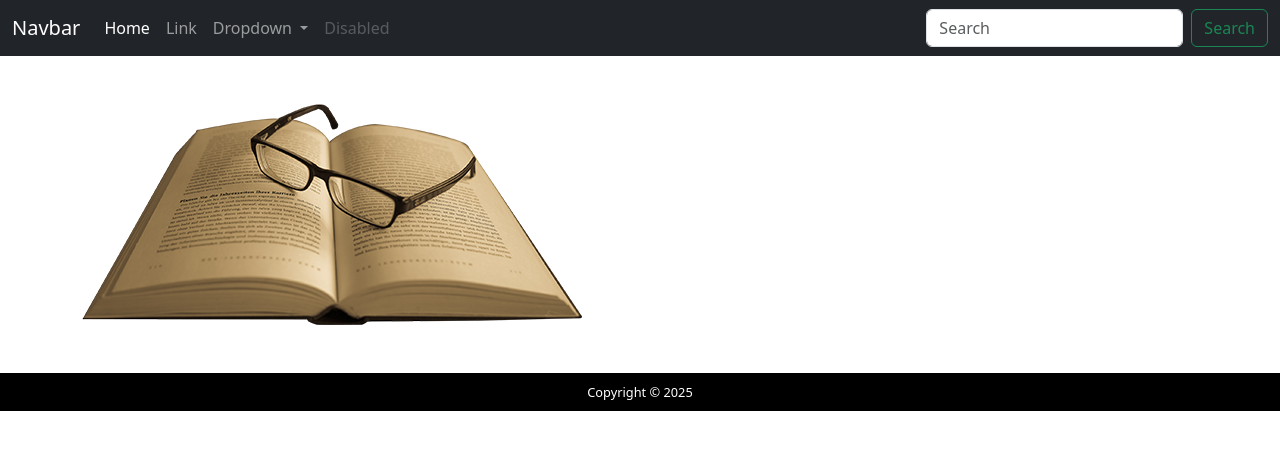
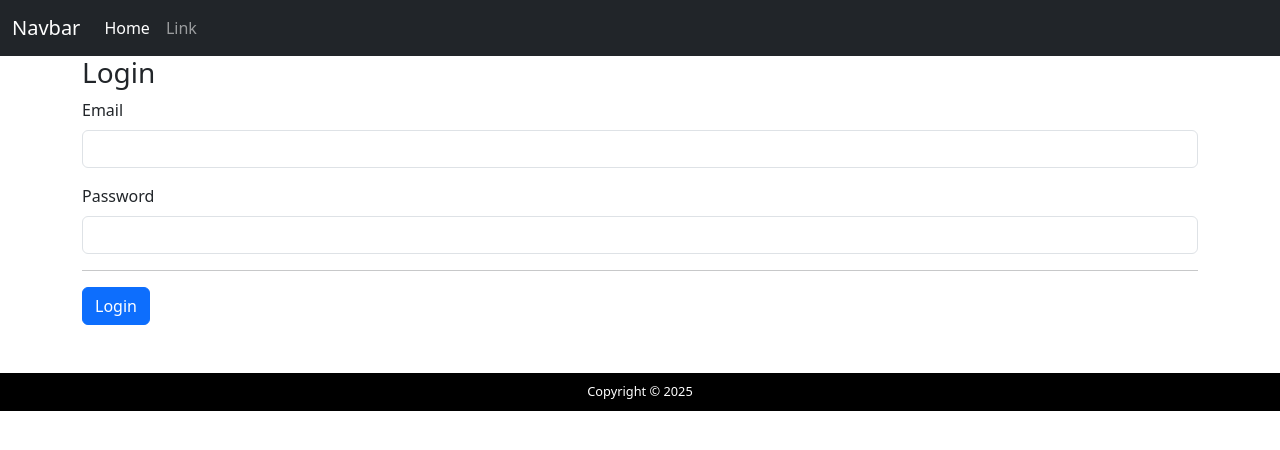
Before and after one commit to BabaykaBo/book-vue, a Vue app: page /login in a window 1280 px wide. Shown: the top 450 px of the page. Built offline with nearby package versions, Linux system fonts and the light colour scheme.

Commit message:
created login form

```diff
--- a/package.json
+++ b/package.json
@@ -9,7 +9,8 @@
   },
   "dependencies": {
     "core-js": "^3.8.3",
-    "vue": "^3.2.13"
+    "vue": "^3.2.13",
+    "vue-router": "^4.5.0"
   },
   "devDependencies": {
     "@babel/core": "^7.12.16",
--- a/src/App.vue
+++ b/src/App.vue
@@ -1,24 +1,22 @@
 <template>
   <Header />
-  <Body />
+  <div>
+    <router-view />
+  </div>
   <Footer />
 </template>
 
 <script>
 import Header from "./components/Header.vue"
-import Body from "./components/Body.vue"
 import Footer from "./components/Footer.vue"
 
 export default {
   name: 'App',
   components: {
     Header,
-    Body,
     Footer,
   }
 }
 </script>
 
-<style>
-
-</style>
+<style></style>
--- a/src/components/Header.vue
+++ b/src/components/Header.vue
@@ -1,7 +1,7 @@
 <template>
     <nav class="navbar navbar-expand-lg navbar-dark bg-dark">
         <div class="container-fluid">
-            <a class="navbar-brand" href="#">Navbar</a>
+            <router-link class="navbar-brand" to="/">Navbar</router-link>
             <button class="navbar-toggler" type="button" data-bs-toggle="collapse"
                 data-bs-target="#navbarSupportedContent" aria-controls="navbarSupportedContent" aria-expanded="false"
                 aria-label="Toggle navigation">
@@ -10,33 +10,12 @@
             <div class="collapse navbar-collapse" id="navbarSupportedContent">
                 <ul class="navbar-nav me-auto mb-2 mb-lg-0">
                     <li class="nav-item">
-                        <a class="nav-link active" aria-current="page" href="#">Home</a>
+                        <router-link class="nav-link active" aria-current="page" to="/">Home</router-link>
                     </li>
                     <li class="nav-item">
-                        <a class="nav-link" href="#">Link</a>
-                    </li>
-                    <li class="nav-item dropdown">
-                        <a class="nav-link dropdown-toggle" href="#" role="button" data-bs-toggle="dropdown"
-                            aria-expanded="false">
-                            Dropdown
-                        </a>
-                        <ul class="dropdown-menu">
-                            <li><a class="dropdown-item" href="#">Action</a></li>
-                            <li><a class="dropdown-item" href="#">Another action</a></li>
-                            <li>
-                                <hr class="dropdown-divider">
-                            </li>
-                            <li><a class="dropdown-item" href="#">Something else here</a></li>
-                        </ul>
-                    </li>
-                    <li class="nav-item">
-                        <a class="nav-link disabled" aria-disabled="true">Disabled</a>
+                        <router-link class="nav-link" to="/login">Link</router-link>
                     </li>
                 </ul>
-                <form class="d-flex" role="search">
-                    <input class="form-control me-2" type="search" placeholder="Search" aria-label="Search">
-                    <button class="btn btn-outline-success" type="submit">Search</button>
-                </form>
             </div>
         </div>
     </nav>
--- /dev/null
+++ b/src/components/Login.vue
@@ -0,0 +1,40 @@
+<template>
+    <div class="container">
+        <div class="row">
+            <div class="col">
+                <h3>Login</h3>
+                <form-tag name="myform" event="myevent" @myevent="submitHandler">
+                    <text-input v-model="email" required="true" label="Email" name="email" type="email"></text-input>
+                    <text-input v-model="password" required="true" label="Password" name="password"
+                        type="password"></text-input>
+                    <hr>
+                    <input type="submit" value="Login" class="btn btn-primary">
+                </form-tag>
+            </div>
+        </div>
+    </div>
+</template>
+
+<script>
+import TextInput from "./../components/forms/TextInput.vue"
+import FormTag from "./../components/forms/FormTag.vue"
+
+export default {
+    name: "LoginComponent",
+    components: {
+        'text-input': TextInput,
+        'form-tag': FormTag,
+    },
+    data() {
+        return {
+            "email": "",
+            "password": "",
+        }
+    },
+    methods: {
+        submitHandler() {
+            console.log('Success');
+        }
+    },
+}
+</script>
--- /dev/null
+++ b/src/components/forms/FormTag.vue
@@ -0,0 +1,23 @@
+<template>
+    <form autocomplete="off" @submit.prevent="submit" :ref="name" :event="event" :action="action" :method="method"
+        class="needs-validation" novalidate>
+        <slot></slot>
+    </form>
+</template>
+
+<script>
+export default {
+    name: "FormTag",
+    props: ["action", "method", "name", "event"],
+    methods: {
+        submit() {
+            let myForm = this.$refs[this.$props.name];
+
+            if (myForm.checkValidity()) {
+                this.$emit(this.$props['event']);
+            }
+            myForm.classList.add('was-validated');
+        }
+    },
+}
+</script>
--- /dev/null
+++ b/src/components/forms/TextInput.vue
@@ -0,0 +1,23 @@
+<template>
+    <div class="mb-3">
+        <label :for="name" class="form-label">{{ label }}</label>
+        <input :type="type" :name="name" :placeholder="placeholder" :required="required" :min="min" :max="max"
+            :value="value" :autocomplete="name + '-new'" class="form-control">
+    </div>
+</template>
+
+<script>
+export default {
+    name: 'TextInput',
+    props: {
+        name: String,
+        type: String,
+        label: String,
+        placeholder: String,
+        required: String,
+        min: String,
+        max: String,
+        value: String,
+    },
+}
+</script>
--- a/src/main.js
+++ b/src/main.js
@@ -1,4 +1,5 @@
 import { createApp } from 'vue'
 import App from './App.vue'
+import router from './router'
 
-createApp(App).mount('#app')
+createApp(App).use(router).mount('#app')
--- /dev/null
+++ b/src/router/index.js
@@ -0,0 +1,19 @@
+import { createRouter, createWebHistory } from 'vue-router'
+import Body from './../components/Body.vue'
+import Login from './../components/Login.vue'
+
+const routes = [
+    {
+        path: '/',
+        name: 'Home',
+        component: Body,
+    },
+    {
+        path: '/login',
+        name: 'Login',
+        component: Login,
+    },
+]
+
+const router = createRouter({ history: createWebHistory(), routes })
+export default router
```
Also changed, not shown: src/components/forms/CheckInput.vue (added, +14 -0 lines), src/components/forms/SelectInput.vue (added, +17 -0 lines), 1 other file (tests, documents, lock files or other folders).
